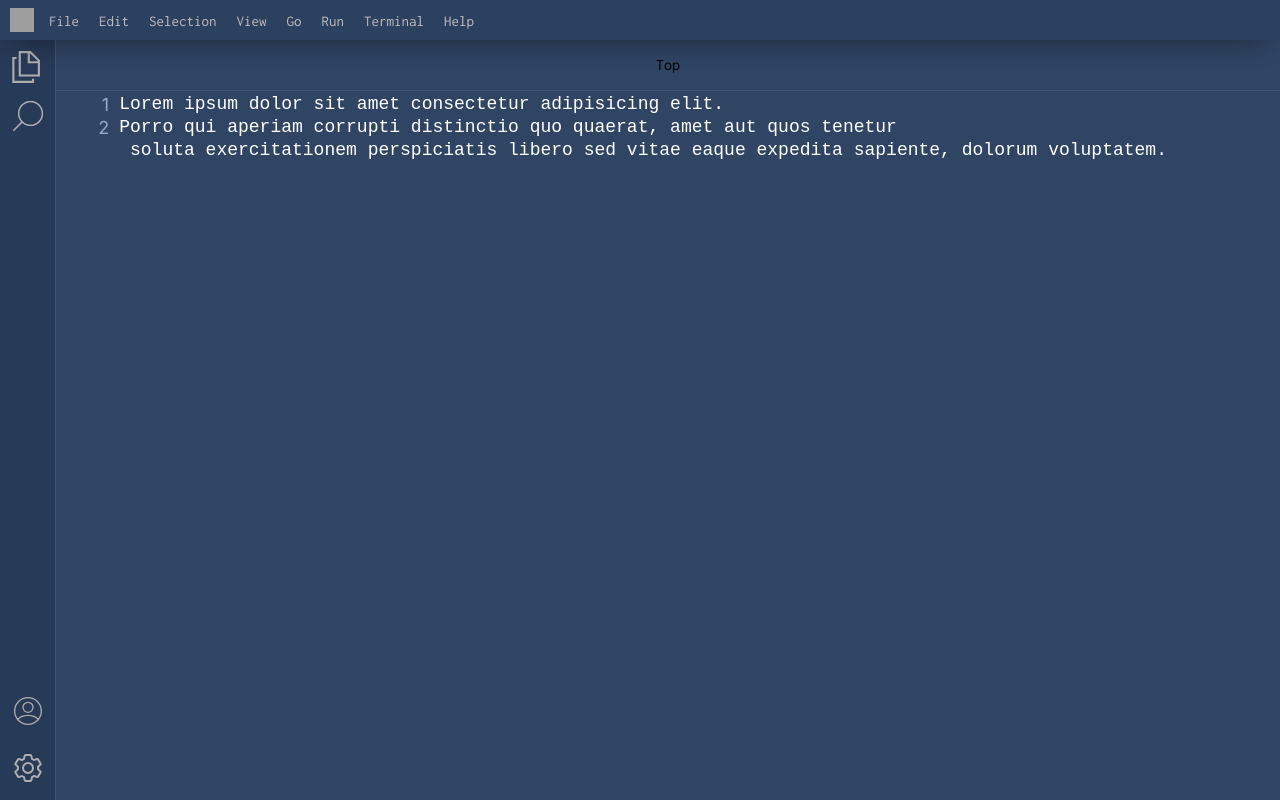
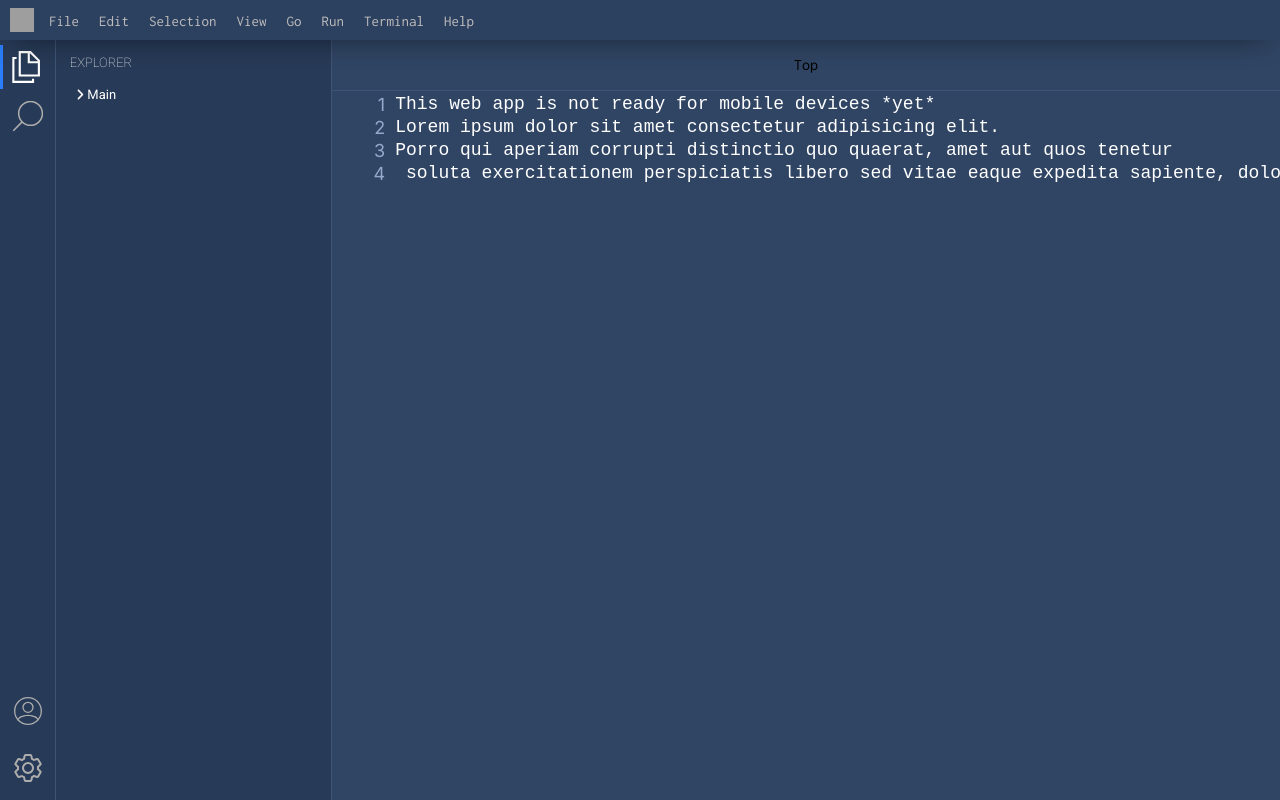
Before and after one commit to xstiff/dominikjaworski, a Next.js app: page / in a window 1280 px wide. Built offline with nearby package versions, Linux system fonts and the light colour scheme; grey boxes are pictures that could not be loaded.

Commit message:
wroking on explorer'

```diff
--- a/package.json
+++ b/package.json
@@ -9,6 +9,12 @@
     "lint": "next lint"
   },
   "dependencies": {
+    "@fortawesome/fontawesome-free": "^6.5.1",
+    "@fortawesome/fontawesome-svg-core": "^6.5.1",
+    "@fortawesome/free-brands-svg-icons": "^6.5.1",
+    "@fortawesome/free-regular-svg-icons": "^6.5.1",
+    "@fortawesome/free-solid-svg-icons": "^6.5.1",
+    "@fortawesome/react-fontawesome": "^0.2.0",
     "@reduxjs/toolkit": "^2.1.0",
     "next": "14.1.0",
     "react": "^18",
--- /dev/null
+++ b/src/app/components/LeftSide/ExplorerWindow/ExplorerWindow.scss
@@ -0,0 +1,66 @@
+$bg-color: #273A57;
+$border-color: #3e5475;
+$font: 'Roboto', sans-serif;
+$header-size: 13px;
+$folder-size: 13px;
+
+
+.LeftSideExplorer {
+    background-color: $bg-color;
+    border-right:  1px solid $border-color;
+    width:275px;
+    font-family: $font;
+
+
+    p {
+        margin: 0;
+    }
+
+    .ExplorerHeader {
+        font-weight: 100;
+        color:#fff;
+        font-size: 13px;
+        width:100%;
+        padding-left: 5%;
+        user-select: none;
+        margin: 15px 0px 15px 0px
+    }
+
+    .ExplorerFolder {
+        width: 100%;
+        color: #fff;
+        font-size: $folder-size;
+
+        cursor: pointer;
+        box-sizing: border-box;
+
+        .ExplorerFolderName {
+            width:100%;
+
+
+            &:hover {
+                background-color: rgba(255,255,255,0.1);
+                transition: all ease-in-out .15s;
+            }
+
+        }
+
+        .depth-1 {
+            padding: 2px 0px 2px 20px;
+        }
+        .depth-2 {
+            padding: 2px 0px 2px 30px;
+        }
+        .depth-3 {
+            padding: 2px 0px 2px 40px;
+        }
+        .depth-4 {
+            padding: 2px 0px 2px 50px;
+        }
+        .depth-5 {
+            padding: 2px 0px 2px 60px;
+        }
+
+    }
+
+}
--- /dev/null
+++ b/src/app/components/LeftSide/ExplorerWindow/ExplorerWindow.tsx
@@ -0,0 +1,58 @@
+import { faAngleRight } from '@fortawesome/free-solid-svg-icons';
+import { FontAwesomeIcon } from '@fortawesome/react-fontawesome';
+import React, { useState } from 'react';
+import './ExplorerWindow.scss'
+
+type FolderProps = {
+    children: React.ReactNode;
+    depth?: number;
+    isBold?: boolean;
+    name: string;
+    isOpen: boolean;
+    onToggle: (folderName: string) => void;
+};
+const ExplorerFolder: React.FC<FolderProps> = ({ children, depth = 1, isBold = false, name, isOpen, onToggle }) => {
+    const toggleFolder = () => {
+        onToggle(name);
+    };
+
+    return (
+        <div className='ExplorerFolder'>
+            <div className={`ExplorerFolderName depth-${depth}`} onClick={toggleFolder}>
+                <p style={isBold ? { fontWeight: "700" } : {}}>
+                    {isOpen ? (<FontAwesomeIcon icon={faAngleRight} style={{rotate:'90deg'}}/>) : (<FontAwesomeIcon icon={faAngleRight}/>)} {name}
+                </p>
+            </div>
+            {isOpen && children && <div className='ExplorerFolderChildren'>{children}</div>}
+        </div>
+    );
+};
+
+export const ExplorerWindow: React.FC = () => {
+    const [folderStates, setFolderStates] = useState<{ [key: string]: boolean }>({});
+
+    const toggleFolder = (folderName: string) => {
+        setFolderStates(prevStates => ({
+            ...prevStates,
+            [folderName]: !prevStates[folderName]
+        }));
+    };
+
+    return (
+        <div className='LeftSideExplorer'>
+            <div className='ExplorerHeader'>
+                <p>EXPLORER</p>
+            </div>
+            <div className='ExplorerListContainer'>
+                <ExplorerFolder name="Main" isOpen={folderStates["Main"] || false}onToggle={(folderName) => toggleFolder(folderName)}>
+                    <ExplorerFolder name="Subfolder 1" isOpen={folderStates["Subfolder 1"] || false} onToggle={(folderName) => toggleFolder(folderName)}>
+                        <div className='depth-4'>Child 1</div>
+                    </ExplorerFolder>
+                    <ExplorerFolder name="Subfolder 2" isOpen={folderStates["Subfolder 2"] || false} onToggle={(folderName) => toggleFolder(folderName)}>
+                        <div className='depth-4'>Child 3</div>
+                    </ExplorerFolder>
+                </ExplorerFolder>
+            </div>
+        </div>
+    );
+};
--- a/src/app/components/LeftSide/LeftSide.scss
+++ b/src/app/components/LeftSide/LeftSide.scss
@@ -1,6 +1,6 @@
 $bg-color: #273A57;
+$border-color: #3e5475;
 $font: 'Inconsolata', monospace;
-$border-color: #3e5475;
 $inactive-fill: #adadad;
 $active-fill: #fff;
 
@@ -63,13 +63,4 @@ $active-fill: #fff;
             }
         }
     }
-
-    // RIGHT SIDE
-
-    .LeftSideExplorer {
-        background-color: $bg-color;
-        border-right:  1px solid $border-color;
-        width:275px;
-        // flex:1;
-    }
 }
--- a/src/app/components/LeftSide/LeftSide.tsx
+++ b/src/app/components/LeftSide/LeftSide.tsx
@@ -7,42 +7,29 @@ import { useDispatch, useSelector } from 'react-redux'
 import { interfaceSliceType,  choseNav } from '@/app/slices/interfaceSlice'
 import { RootState } from '@/app/store/store'
 import React from 'react'
+import { ExplorerWindow } from './ExplorerWindow/ExplorerWindow'
+import { SearchWindow } from './SearchWindow/SearchWindow'
 
-
+//
 type IconsInContainerType = {
     children: React.ReactNode
     clickFunc?: ()=> void
     activeIconNumber?: interfaceSliceType['currentlyChosenNav']
-    selector?: RootState
+    selector?: RootState['interface']
     marginAuto?: Boolean
 }
 const IconsInContainer = ({children, clickFunc, activeIconNumber, selector, marginAuto}: IconsInContainerType)  => {
     return(
-        <div onClick={clickFunc} style={marginAuto ? { marginTop: 'auto' } : {}} className={activeIconNumber && selector ? (`LeftSideIconContainer ${selector.interface.currentlyChosenNav === activeIconNumber ? 'active' : ''}`) : ("LeftSideIconContainer")}>
+        <div onClick={clickFunc} style={marginAuto ? { marginTop: 'auto' } : {}} className={activeIconNumber && selector ? (`LeftSideIconContainer ${selector.currentlyChosenNav === activeIconNumber ? 'active' : ''}`) : ("LeftSideIconContainer")}>
             {children}
         </div>
     )
 }
-
-const ExplorerWindow = () => {
-    return(
-        <div className='LeftSideExplorer'>
-            <p>EXPLORER WINDOW</p>
-        </div>
-    )
-}
-
-const SearchWindow = () => {
-    return(
-        <div className='LeftSideExplorer'>
-            <p>SEARCH WINDOW</p>
-        </div>
-    )
-}
+//
 
 export const LeftSide = () => {
     const dispatch = useDispatch();
-    const selector = useSelector((state: RootState)  => state)
+    const interfaceState = useSelector((state: RootState)  => state.interface)
 
     const choseMe = (num: interfaceSliceType['currentlyChosenNav'] ) => {
         dispatch(choseNav(num))
@@ -51,10 +38,10 @@ export const LeftSide = () => {
     return(
         <div className="LeftSideContainer">
             <div className="LeftSideNavigation">
-                <IconsInContainer clickFunc={() => {choseMe(1)}} selector={selector} activeIconNumber={1}>
+                <IconsInContainer clickFunc={() => {choseMe(1)}} selector={interfaceState} activeIconNumber={1}>
                     <FileSVG className="UserSVG"/>
                 </IconsInContainer>
-                <IconsInContainer clickFunc={() => {choseMe(2)}} selector={selector} activeIconNumber={2}>
+                <IconsInContainer clickFunc={() => {choseMe(2)}} selector={interfaceState} activeIconNumber={2}>
                     <SearchSVG className="UserSVG"/>
                 </IconsInContainer>
                 <IconsInContainer clickFunc={() => {}} marginAuto={true}>
@@ -64,8 +51,8 @@ export const LeftSide = () => {
                     <SettingsSvg className="SettingsSVG" />
                 </IconsInContainer>
             </div>
-                {selector.interface.currentlyChosenNav === 1 && <ExplorerWindow />}
-                {selector.interface.currentlyChosenNav === 2 && <SearchWindow />}
+                {interfaceState.currentlyChosenNav === 1 && <ExplorerWindow />}
+                {interfaceState.currentlyChosenNav === 2 && <SearchWindow />}
         </div>
     )
 }
--- /dev/null
+++ b/src/app/components/LeftSide/SearchWindow/SearchWindow.scss
@@ -0,0 +1,9 @@
+$bg-color: #273A57;
+$border-color: #3e5475;
+
+.LeftSideSearch {
+    background-color: $bg-color;
+    border-right:  1px solid $border-color;
+    width:275px;
+
+}
--- /dev/null
+++ b/src/app/components/LeftSide/SearchWindow/SearchWindow.tsx
@@ -0,0 +1,10 @@
+import './SearchWindow.scss'
+
+
+export const SearchWindow = () => {
+    return(
+        <div className='LeftSideSearch'>
+            <p>SEARCH WINDOW</p>
+        </div>
+    )
+}
--- a/src/app/components/RightSide/RightSide.tsx
+++ b/src/app/components/RightSide/RightSide.tsx
@@ -1,8 +1,8 @@
-import React, { useState } from 'react';
+import React, { useEffect, useState } from 'react';
 import './RightSide.scss';
 
 
-const DefaultEditorText = "Lorem ipsum dolor sit amet consectetur adipisicing elit.\nPorro qui aperiam corrupti distinctio quo quaerat, amet aut quos tenetur\n soluta exercitationem perspiciatis libero sed vitae eaque expedita sapiente, dolorum voluptatem."
+const DefaultEditorText = "This web app is not ready for mobile devices *yet*\nLorem ipsum dolor sit amet consectetur adipisicing elit.\nPorro qui aperiam corrupti distinctio quo quaerat, amet aut quos tenetur\n soluta exercitationem perspiciatis libero sed vitae eaque expedita sapiente, dolorum voluptatem."
 
 
 const Top = () => {
@@ -15,7 +15,7 @@ const Top = () => {
 
 const Editor = () => {
     const [content, setContent] = useState(DefaultEditorText);
-    const [lineCount, setLineCount] = useState(3);
+    const [lineCount, setLineCount] = useState(DefaultEditorText.split('\n').length+1);
 
     const handleTextChange = (event: React.ChangeEvent<HTMLTextAreaElement>) => {
         const text = event.target.value;
--- a/src/app/globals.css
+++ b/src/app/globals.css
@@ -1,6 +1,6 @@
 /* Fonts */
 @import url('https://fonts.googleapis.com/css2?family=Inconsolata:wght@200;300;400;500;600;700;800;900&display=swap');
-
+@import url('https://fonts.googleapis.com/css2?family=Roboto:ital,wght@0,100;0,300;0,400;0,500;0,700;0,900;1,100;1,300;1,400;1,500;1,700;1,900&display=swap');
 /* CSS */
 body, html {
   width:100wh;
--- a/src/app/layout.tsx
+++ b/src/app/layout.tsx
@@ -3,6 +3,8 @@ import { Inter } from "next/font/google";
 import "./globals.css";
 import { Providers } from "./provider";
 const inter = Inter({ subsets: ["latin"] });
+import '@fortawesome/fontawesome-svg-core/styles.css'
+
 
 export const metadata: Metadata = {
   title: "Dominik Jaworski",
--- a/src/app/slices/interfaceSlice.ts
+++ b/src/app/slices/interfaceSlice.ts
@@ -13,7 +13,7 @@ import { createAsyncThunk, createSlice } from "@reduxjs/toolkit";
 const initialState = {
   isVisible: false,
 
-  currentlyChosenNav: 0 // 0 - nothing, 1 - file, 2 - search
+  currentlyChosenNav: 1 // 0 - nothing, 1 - file, 2 - search
 };
 
 export type interfaceSliceType = {
```
Also changed, not shown: src/app/assets/explorerArrowSvg.tsx (added, +13 -0 lines), 1 other file (tests, documents, lock files or other folders).
